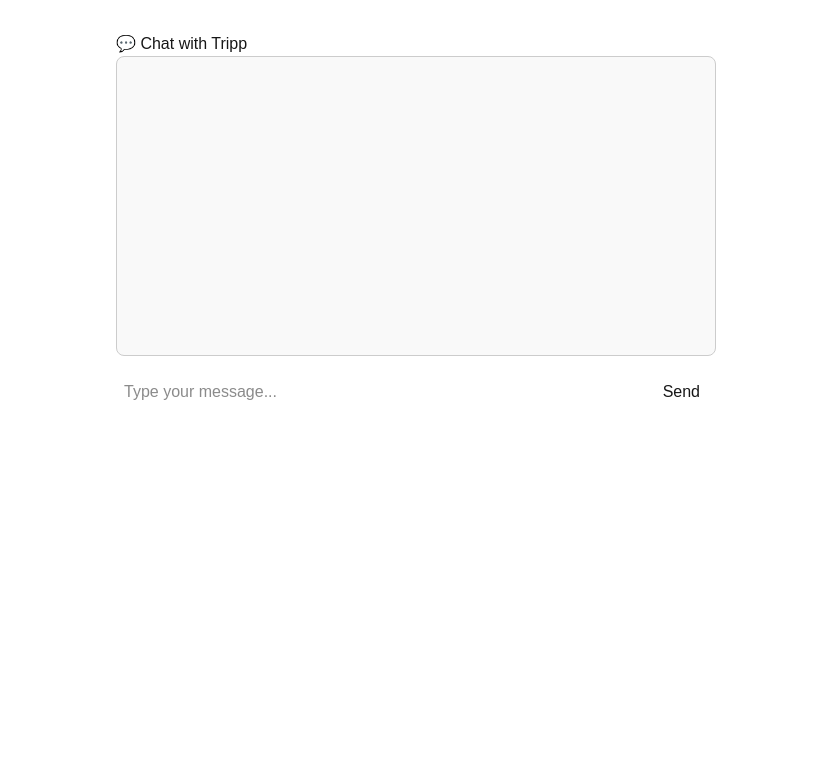
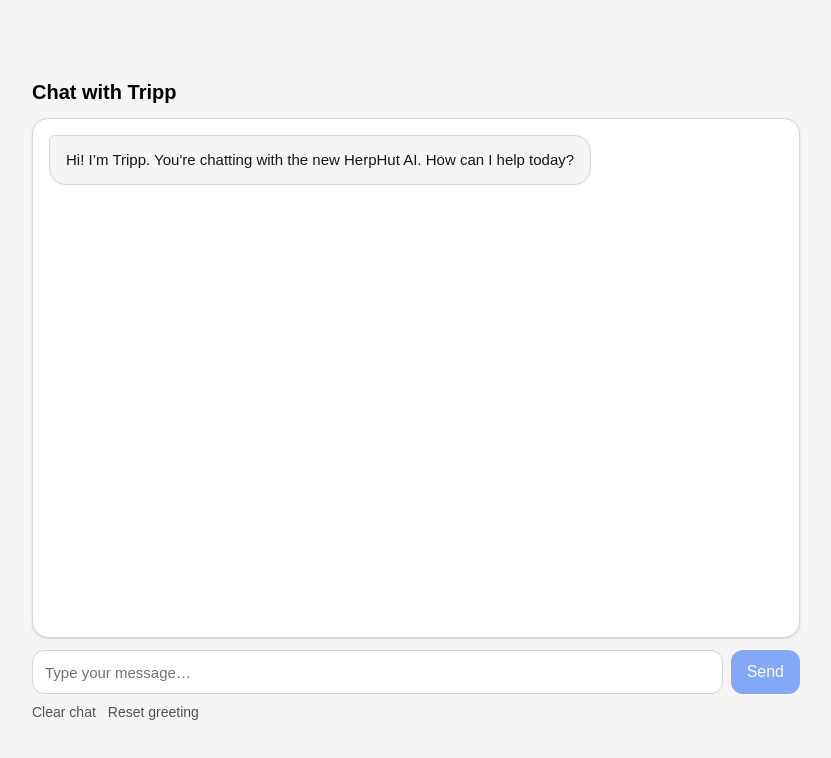
Before and after one commit to herphut/tripp-vercel, a Next.js app: page /chat in a window 1280 px wide. Shown: the top 758 px of the page, without its empty margins (224-1055 px from the left). Built offline with nearby package versions, Linux system fonts and the light colour scheme.

Commit message:
Update page.tsx

```diff
--- a/app/chat/page.tsx
+++ b/app/chat/page.tsx
@@ -1,72 +1,182 @@
-"use client";
-import { useState } from "react";
+'use client';
+
+import { FormEvent, useEffect, useRef, useState } from 'react';
+
+type ChatMessage = {
+  role: 'user' | 'assistant';
+  content: string;
+};
+
+const STORAGE_KEY = 'tripp-chat-history-v1';
 
 export default function ChatPage() {
-  const [messages, setMessages] = useState<{ role: string; content: string }[]>([]);
-  const [input, setInput] = useState("");
-  const [loading, setLoading] = useState(false);
+  const [messages, setMessages] = useState<ChatMessage[]>([
+    {
+      role: 'assistant',
+      content:
+        "Hi! I’m Tripp. You're chatting with the new HerpHut AI. How can I help today?",
+    },
+  ]);
+  const [input, setInput] = useState('');
+  const [sending, setSending] = useState(false);
+  const scrollRef = useRef<HTMLDivElement>(null);
 
-  const sendMessage = async () => {
-    if (!input.trim()) return;
+  // Load from localStorage on mount
+  useEffect(() => {
+    try {
+      const raw = localStorage.getItem(STORAGE_KEY);
+      if (raw) {
+        const parsed = JSON.parse(raw) as ChatMessage[];
+        if (Array.isArray(parsed) && parsed.length) {
+          setMessages(parsed);
+        }
+      }
+    } catch {
+      /* ignore */
+    }
+  }, []);
 
-    const newMessages = [...messages, { role: "user", content: input }];
-    setMessages(newMessages);
-    setInput("");
-    setLoading(true);
+  // Persist to localStorage whenever messages change
+  useEffect(() => {
+    try {
+      localStorage.setItem(STORAGE_KEY, JSON.stringify(messages));
+    } catch {
+      /* ignore */
+    }
+  }, [messages]);
+
+  // Auto-scroll to bottom on new messages
+  useEffect(() => {
+    scrollRef.current?.scrollTo({ top: scrollRef.current.scrollHeight, behavior: 'smooth' });
+  }, [messages, sending]);
+
+  async function onSubmit(e: FormEvent) {
+    e.preventDefault();
+    const trimmed = input.trim();
+    if (!trimmed || sending) return;
+
+    const next = [...messages, { role: 'user', content: trimmed as string }];
+    setMessages(next);
+    setInput('');
+    setSending(true);
 
     try {
-      const res = await fetch("/api/chat", {
-        method: "POST",
-        headers: { "Content-Type": "application/json" },
-        body: JSON.stringify({ messages: newMessages }),
+      const res = await fetch('/api/chat', {
+        method: 'POST',
+        headers: { 'Content-Type': 'application/json' },
+        body: JSON.stringify({ messages: next }),
       });
 
-      const data = await res.json();
-      setMessages([...newMessages, { role: "assistant", content: data.reply }]);
+      if (!res.ok) {
+        throw new Error(`HTTP ${res.status}`);
+      }
+
+      const data = (await res.json()) as { reply: string };
+      setMessages((prev) => [...prev, { role: 'assistant', content: data.reply }]);
     } catch (err) {
-      console.error("Chat error:", err);
-      setMessages([
-        ...newMessages,
-        { role: "assistant", content: "⚠️ Oops, something went wrong." },
+      setMessages((prev) => [
+        ...prev,
+        {
+          role: 'assistant',
+          content:
+            "Hmm… I had trouble reaching my brain. Please try again in a moment.",
+        },
       ]);
     } finally {
-      setLoading(false);
+      setSending(false);
     }
-  };
+  }
 
   return (
-    <main style={{ maxWidth: 600, margin: "2rem auto", fontFamily: "sans-serif" }}>
-      <h1>💬 Chat with Tripp</h1>
-      <div
-        style={{
-          border: "1px solid #ccc",
-          padding: "1rem",
-          borderRadius: "8px",
-          minHeight: "300px",
-          marginBottom: "1rem",
-          background: "#f9f9f9",
-        }}
-      >
-        {messages.map((msg, i) => (
-          <p key={i}>
-            <strong>{msg.role === "user" ? "You" : "Tripp"}:</strong> {msg.content}
-          </p>
-        ))}
-        {loading && <p><em>Tripp is thinking...</em></p>}
+    <div className="min-h-[100svh] w-full bg-neutral-100 flex items-center justify-center p-4">
+      <div className="w-full max-w-3xl">
+        <div className="mb-3 text-black font-semibold text-xl">
+          Chat with Tripp
+        </div>
+
+        {/* Chat window */}
+        <div
+          ref={scrollRef}
+          className="h-[65vh] overflow-y-auto rounded-2xl border border-neutral-300 bg-white shadow-sm p-4"
+        >
+          <ul className="space-y-4">
+            {messages.map((m, i) => (
+              <li key={i} className="flex">
+                {m.role === 'assistant' ? (
+                  <div className="max-w-[85%] rounded-2xl rounded-tl-md bg-neutral-100 border border-neutral-300 px-4 py-3 text-[15px] leading-relaxed text-neutral-900">
+                    {m.content}
+                  </div>
+                ) : (
+                  <div className="ml-auto max-w-[85%] rounded-2xl rounded-tr-md bg-blue-50 border border-blue-200 px-4 py-3 text-[15px] leading-relaxed text-neutral-900">
+                    {m.content}
+                  </div>
+                )}
+              </li>
+            ))}
+
+            {/* Thinking indicator */}
+            {sending && (
+              <li className="flex">
+                <div className="max-w-[85%] rounded-2xl rounded-tl-md bg-neutral-100 border border-neutral-300 px-4 py-3">
+                  <span
+                    className="text-sm text-neutral-700 animate-pulse"
+                    aria-live="polite"
+                    aria-busy="true"
+                  >
+                    Tripp is thinking…
+                  </span>
+                </div>
+              </li>
+            )}
+          </ul>
+        </div>
+
+        {/* Composer */}
+        <form onSubmit={onSubmit} className="mt-3 flex gap-2">
+          <input
+            value={input}
+            onChange={(e) => setInput(e.target.value)}
+            placeholder="Type your message…"
+            className="flex-1 h-11 rounded-xl border border-neutral-300 bg-white px-3 text-[15px] text-neutral-900 placeholder:text-neutral-500 focus:outline-none focus:ring-2 focus:ring-blue-400"
+            aria-label="Type your message"
+          />
+          <button
+            type="submit"
+            disabled={sending || !input.trim()}
+            className="h-11 px-4 rounded-xl bg-blue-600 text-white font-medium disabled:opacity-50 disabled:cursor-not-allowed hover:bg-blue-700 transition"
+          >
+            Send
+          </button>
+        </form>
+
+        {/* Small helper actions */}
+        <div className="mt-2 flex gap-3">
+          <button
+            className="text-sm text-neutral-600 underline-offset-2 hover:underline"
+            onClick={() => {
+              setMessages([]);
+              localStorage.removeItem(STORAGE_KEY);
+            }}
+          >
+            Clear chat
+          </button>
+          <button
+            className="text-sm text-neutral-600 underline-offset-2 hover:underline"
+            onClick={() => {
+              // Seed a fresh greeting
+              setMessages([
+                {
+                  role: 'assistant',
+                  content:
+                    "Hi! I’m Tripp. You're chatting with the new HerpHut AI. How can I help today?",
+                },
+              ]);
+            }}
+          >
+            Reset greeting
+          </button>
+        </div>
       </div>
-
-      <div style={{ display: "flex", gap: "0.5rem" }}>
-        <input
-          type="text"
-          value={input}
-          onChange={(e) => setInput(e.target.value)}
-          placeholder="Type your message..."
-          style={{ flex: 1, padding: "0.5rem" }}
-        />
-        <button onClick={sendMessage} style={{ padding: "0.5rem 1rem" }}>
-          Send
-        </button>
-      </div>
-    </main>
+    </div>
   );
 }
```
